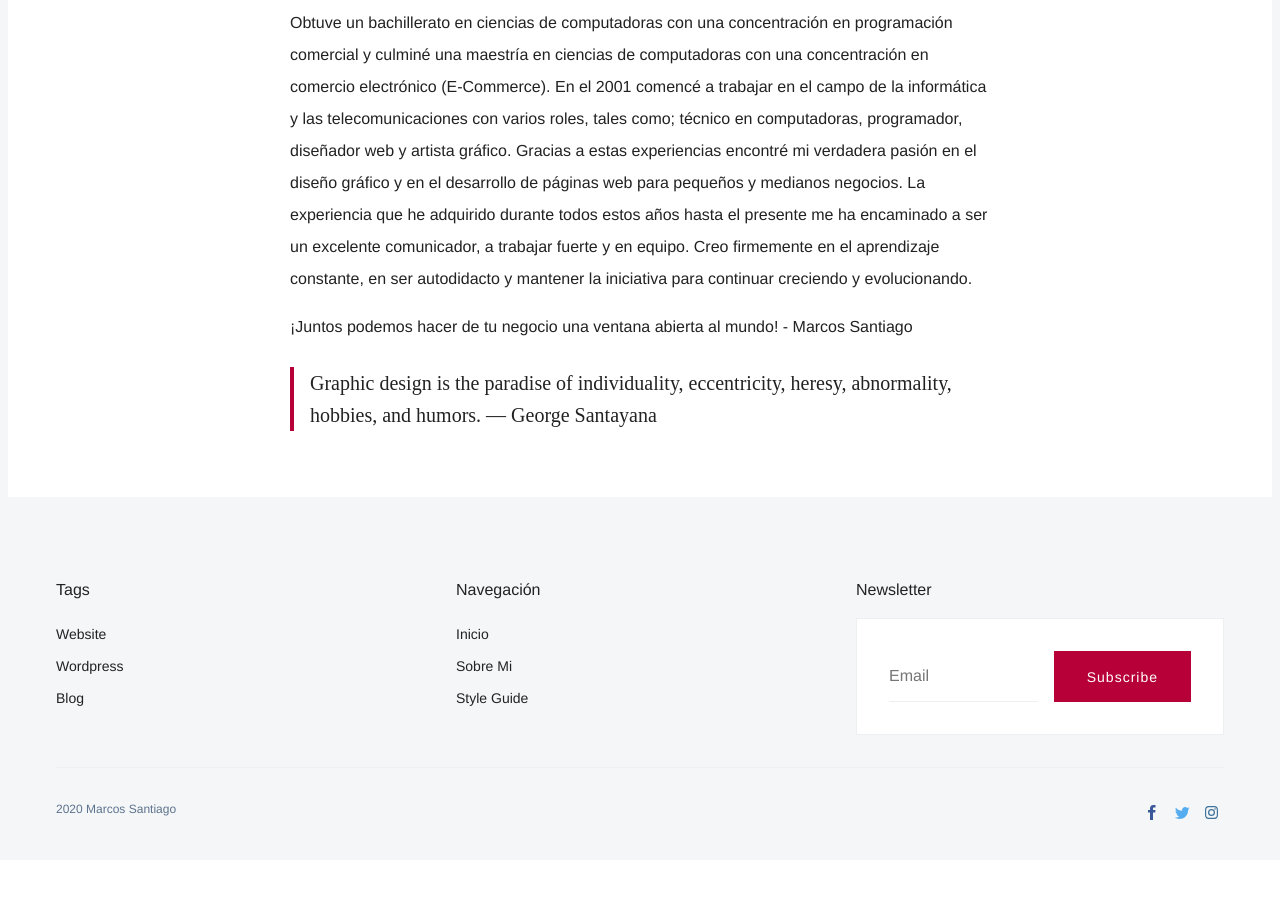
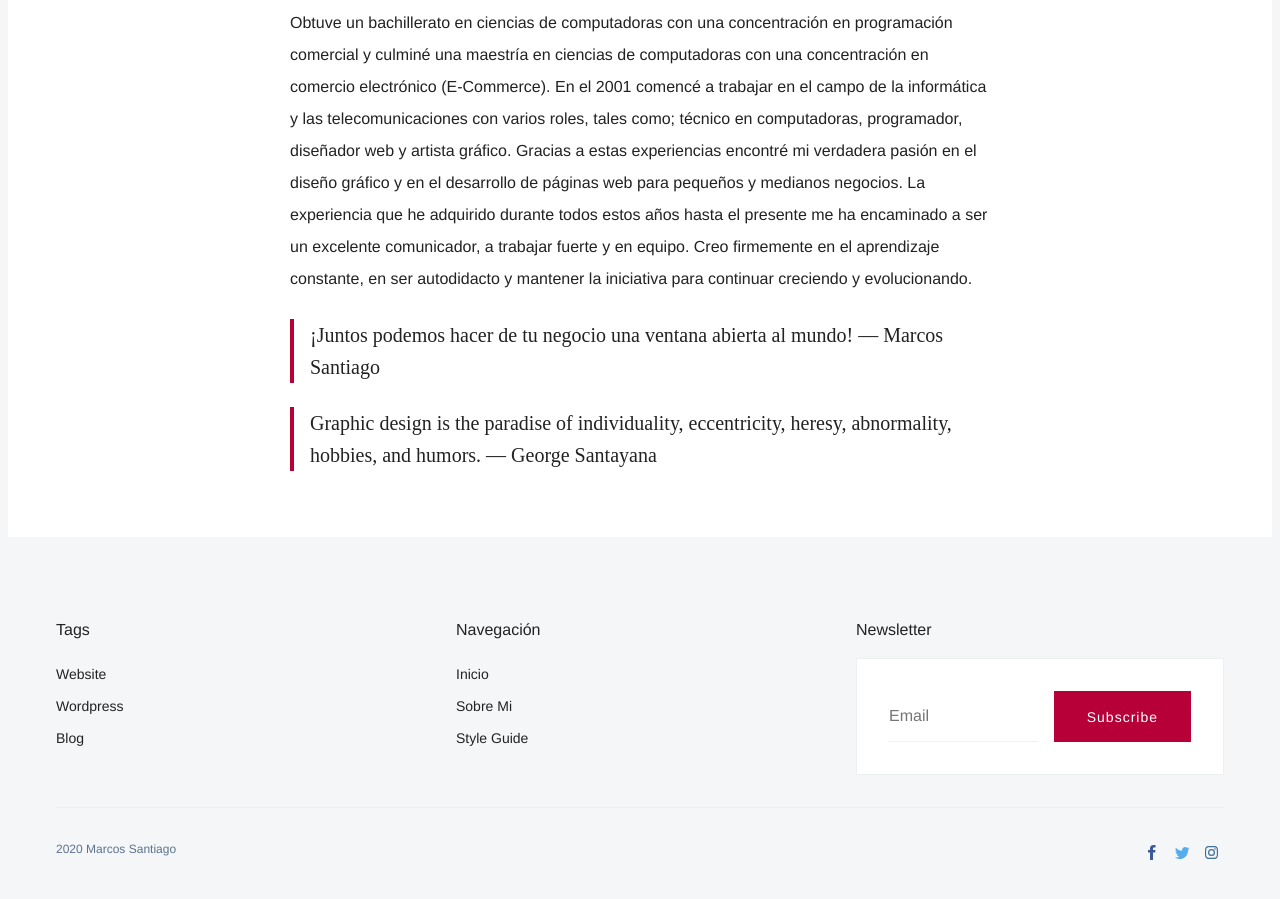
Before and after one commit to marcosstgo/marcosstgo.github.com, a Jekyll site: the page built from _pages/about.md, in a window 1280 px wide and 900 px high, scrolled down 1219 px. Built offline with Jekyll 4.4.1, drawn with Linux system fonts in a browser that asks for light colours; some web fonts are replaced; before the commit the page ends 2079 px from its top, so only the background shows below that.

```diff
--- a/_pages/about.md
+++ b/_pages/about.md
@@ -21,6 +21,6 @@ image: '/images/pages/marcos.jpg'
 
 Obtuve un bachillerato en ciencias de computadoras con una concentración en programación comercial y culminé una maestría en ciencias de computadoras con una concentración en comercio electrónico (E-Commerce). En el 2001 comencé a trabajar en el campo de la informática y las telecomunicaciones con varios roles, tales como; técnico en computadoras, programador, diseñador web y artista gráfico. Gracias a estas experiencias encontré mi verdadera pasión en el diseño gráfico y en el desarrollo de páginas web para pequeños y medianos negocios. La experiencia que he adquirido durante todos estos años hasta el presente me ha encaminado a ser un excelente comunicador, a trabajar fuerte y en equipo. Creo firmemente en el aprendizaje constante, en ser autodidacto y mantener la iniciativa para continuar creciendo y evolucionando.
 
-¡Juntos podemos hacer de tu negocio una ventana abierta al mundo! - Marcos Santiago
+> ¡Juntos podemos hacer de tu negocio una ventana abierta al mundo! — Marcos Santiago
 
 > Graphic design is the paradise of individuality, eccentricity, heresy, abnormality, hobbies, and humors. — George Santayana
```
